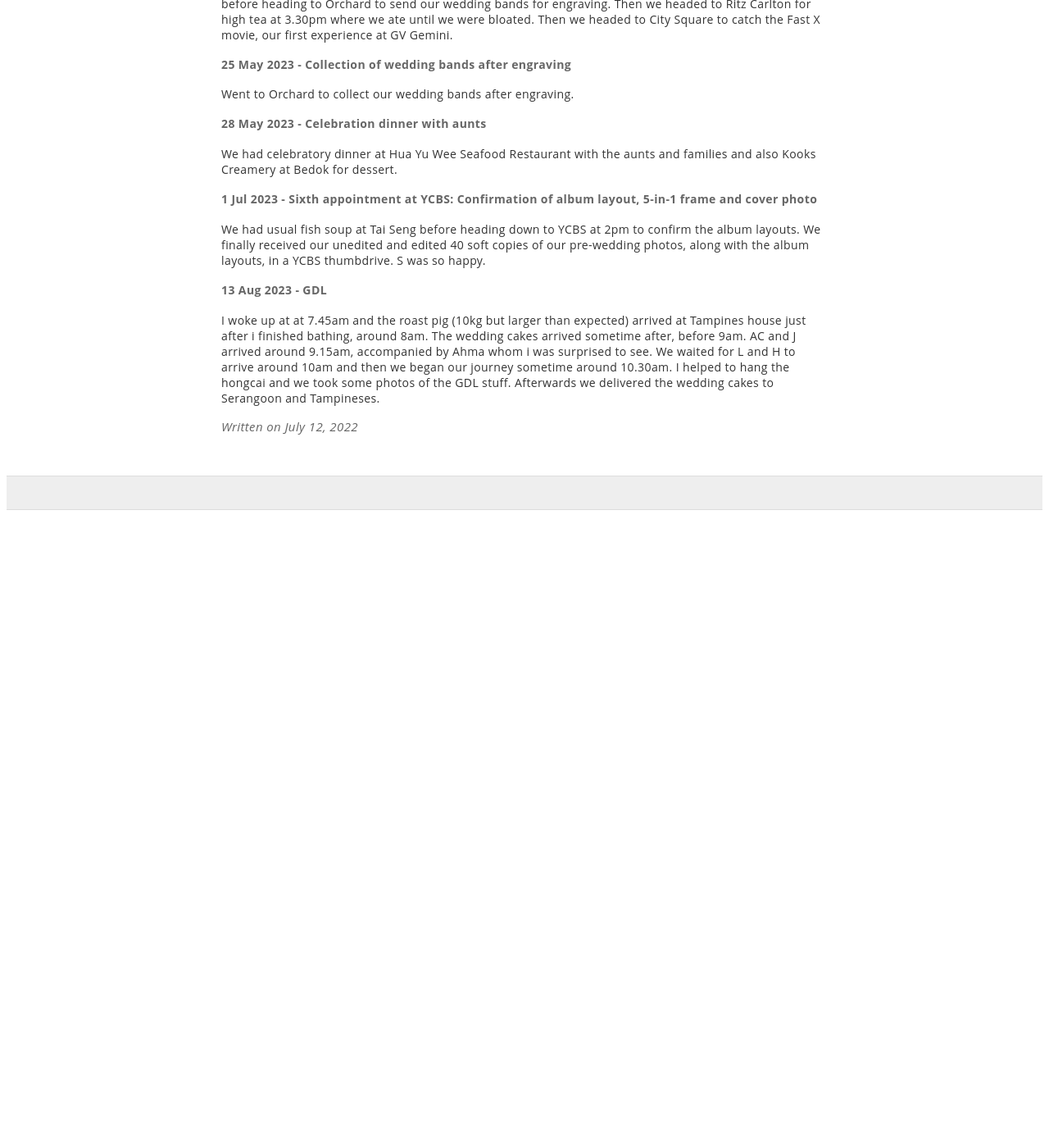
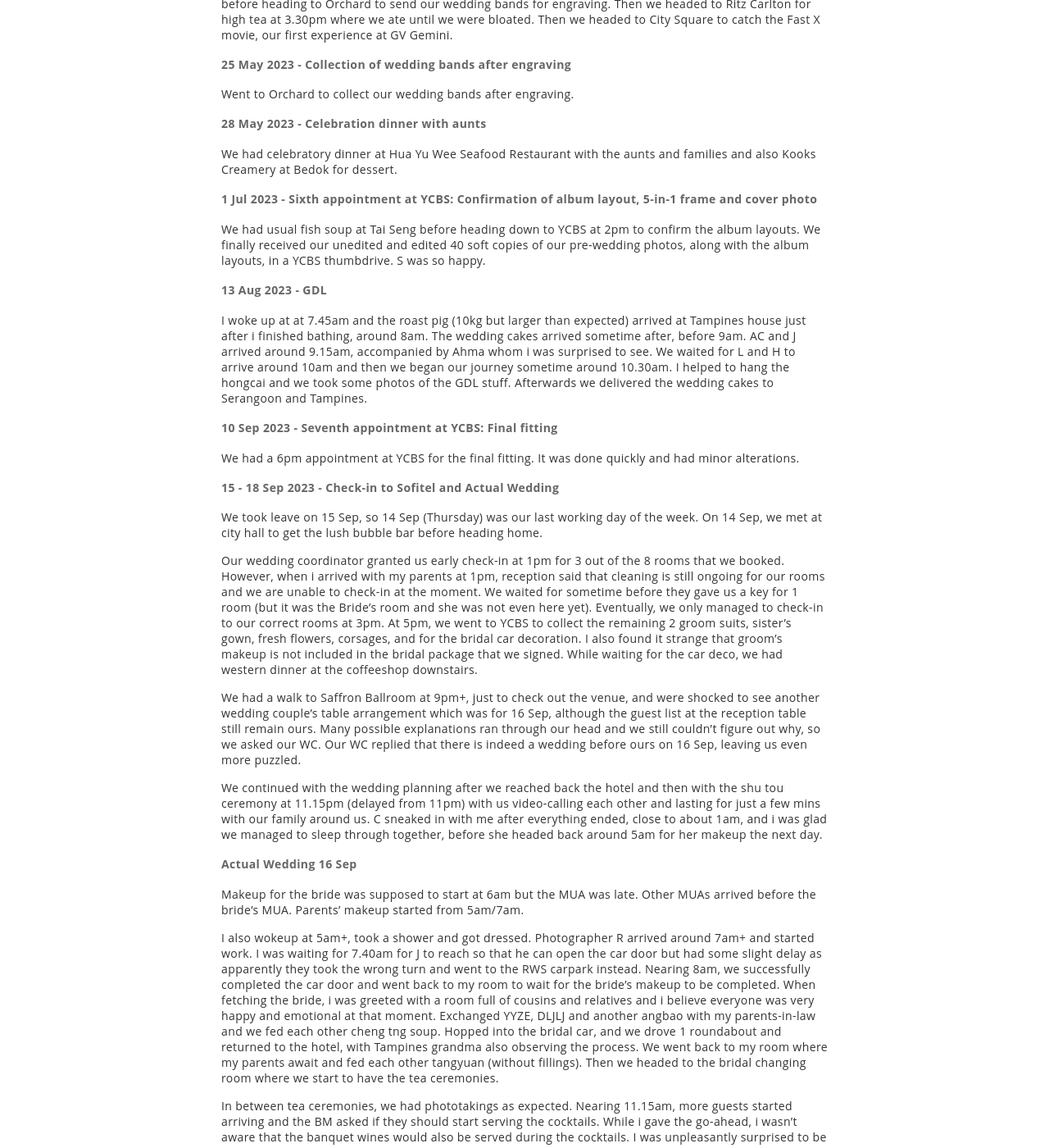
Before and after one commit to ourcarus/casadelagom, a Jekyll site: the page built from _posts/2022-07-12-Wedding Preparations.md, in a window 1280 px wide and 1400 px high, scrolled down 3737 px. Shown: the whole window at 82% size. Built offline with Jekyll 4.4.1, drawn with Linux system fonts in a browser that asks for light colours; our own code applies the rules of GitHub Pages for plain Markdown files; before the commit the page ends 4367 px from its top, so only the background shows below that; some of the changed text lies outside the part shown.

Commit message:
Update 2022-07-12-Wedding Preparations.md

```diff
--- a/_posts/2022-07-12-Wedding Preparations.md
+++ b/_posts/2022-07-12-Wedding Preparations.md
@@ -111,4 +111,23 @@ We had celebratory dinner at Hua Yu Wee Seafood Restaurant with the aunts and fa
 We had usual fish soup at Tai Seng before heading down to YCBS at 2pm to confirm the album layouts. We finally received our unedited and edited 40 soft copies of our pre-wedding photos, along with the album layouts, in a YCBS thumbdrive. S was so happy.
 
 #### 13 Aug 2023 - GDL
-I woke up at at 7.45am and the roast pig (10kg but larger than expected) arrived at Tampines house just after i finished bathing, around 8am. The wedding cakes arrived sometime after, before 9am. AC and J arrived around 9.15am, accompanied by Ahma whom i was surprised to see. We waited for L and H to arrive around 10am and then we began our journey sometime around 10.30am. I helped to hang the hongcai and we took some photos of the GDL stuff. Afterwards we delivered the wedding cakes to Serangoon and Tampineses.
+I woke up at at 7.45am and the roast pig (10kg but larger than expected) arrived at Tampines house just after i finished bathing, around 8am. The wedding cakes arrived sometime after, before 9am. AC and J arrived around 9.15am, accompanied by Ahma whom i was surprised to see. We waited for L and H to arrive around 10am and then we began our journey sometime around 10.30am. I helped to hang the hongcai and we took some photos of the GDL stuff. Afterwards we delivered the wedding cakes to Serangoon and Tampines.
+
+#### 10 Sep 2023 - Seventh appointment at YCBS: Final fitting
+We had a 6pm appointment at YCBS for the final fitting. It was done quickly and had minor alterations.
+
+#### 15 - 18 Sep 2023 - Check-in to Sofitel and Actual Wedding
+We took leave on 15 Sep, so 14 Sep (Thursday) was our last working day of the week. On 14 Sep, we met at city hall to get the lush bubble bar before heading home.
+
+Our wedding coordinator granted us early check-in at 1pm for 3 out of the 8 rooms that we booked. However, when i arrived with my parents at 1pm, reception said that cleaning is still ongoing for our rooms and we are unable to check-in at the moment. We waited for sometime before they gave us a key for 1 room (but it was the Bride's room and she was not even here yet). Eventually, we only managed to check-in to our correct rooms at 3pm. At 5pm, we went to YCBS to collect the remaining 2 groom suits, sister's gown, fresh flowers, corsages, and for the bridal car decoration. I also found it strange that groom's makeup is not included in the bridal package that we signed. While waiting for the car deco, we had western dinner at the coffeeshop downstairs.
+
+We had a walk to Saffron Ballroom at 9pm+, just to check out the venue, and were shocked to see another wedding couple's table arrangement which was for 16 Sep, although the guest list at the reception table still remain ours. Many possible explanations ran through our head and we still couldn't figure out why, so we asked our WC. Our WC replied that there is indeed a wedding before ours on 16 Sep, leaving us even more puzzled.
+
+We continued with the wedding planning after we reached back the hotel and then with the shu tou ceremony at 11.15pm (delayed from 11pm) with us video-calling each other and lasting for just a few mins with our family around us. C sneaked in with me after everything ended, close to about 1am, and i was glad we managed to sleep through together, before she headed back around 5am for her makeup the next day.
+
+#### Actual Wedding 16 Sep
+Makeup for the bride was supposed to start at 6am but the MUA was late. Other MUAs arrived before the bride's MUA. Parents' makeup started from 5am/7am.
+
+I also wokeup at 5am+, took a shower and got dressed. Photographer R arrived around 7am+ and started work. I was waiting for 7.40am for J to reach so that he can open the car door but had some slight delay as apparently they took the wrong turn and went to the RWS carpark instead. Nearing 8am, we successfully completed the car door and went back to my room to wait for the bride's makeup to be completed. When fetching the bride, i was greeted with a room full of cousins and relatives and i believe everyone was very happy and emotional at that moment. Exchanged YYZE, DLJLJ and another angbao with my parents-in-law and we fed each other cheng tng soup. Hopped into the bridal car, and we drove 1 roundabout and returned to the hotel, with Tampines grandma also observing the process. We went back to my room where my parents await and fed each other tangyuan (without fillings). Then we headed to the bridal changing room where we start to have the tea ceremonies.
+
+In between tea ceremonies, we had phototakings as expected. Nearing 11.15am, more guests started arriving and the BM asked if they should start serving the cocktails. While i gave the go-ahead, i wasn't aware that the banquet wines would also be served during the cocktails. I was unpleasantly surprised to be informed that the 14 banquet wines had been emptied even before the banquet had started. Once 11.45am hit, most guests had arrived and the doors were open for guests to enter. The doors closed at 12.15pm to play the wedding montage and for the first and only march-in, followed by cake-cutting. After the 4th dish, we had champagne pouring and thank you speeches. Then emcees surprised us with fly me to the moon song which went quite well i felt. When the banquet ended, we headed outside for more photos before we check-in to our bridal suite and called it a day.
```
